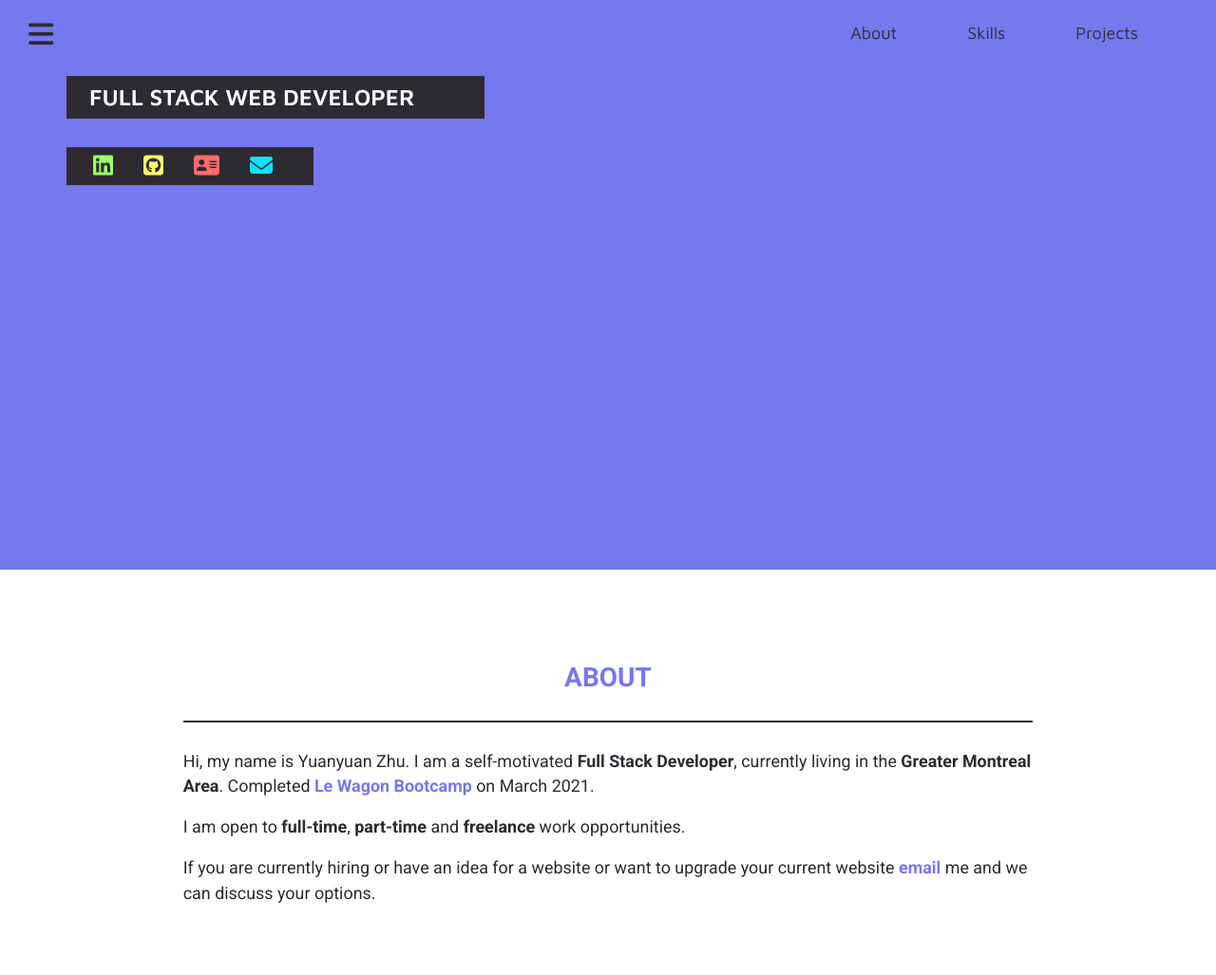
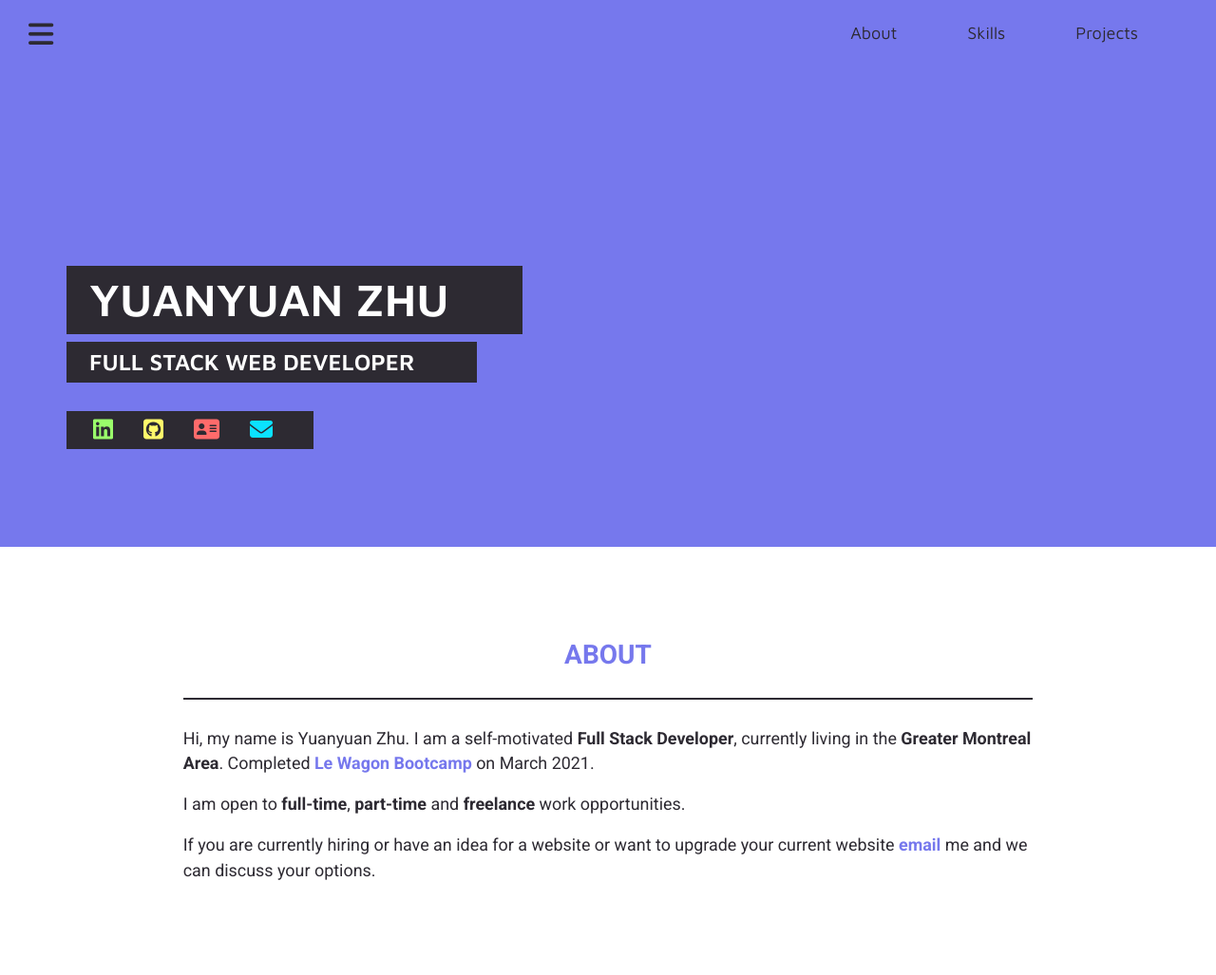
Before and after one commit to vivien-z/my-portfolio-zhu, a Rails app: page / in a window 1280 px wide. Shown: the top 1027 px of the page at 95% size. Run offline with Rails 7, Linux system fonts and the light colour scheme; style sheets or scripts are compiled from the project's sources; some libraries are stand-ins or nearby versions.

Commit message:
changed measurement from px to em for banner

```diff
--- a/app/assets/stylesheets/components/_banner.scss
+++ b/app/assets/stylesheets/components/_banner.scss
@@ -1,28 +1,26 @@
+/* ================
+  banner style
+=================*/
 .banner {
-  height: 600px;
+  height: 36em; // 560px
   background: $m-color;
+  .header{
+    padding-top: 17.5em; //280px
+  }
 }
 
-.header{
-  padding-top: 280px;
-}
-
-// font style
+/*----banner font----*/
 .banner h1 {
   font-family: $my-font-h;
   font-weight: 600;
-  font-size: 50px;
-  padding: 6px 24px;
-  width: 480px;
-  &:hover {
-    width: 540px;
-    padding-left: 50px;
-  }
+  font-size: 3rem; //50px
+  padding: 0.15em 1em 0.15em 0.5em;
+  width: 10em; // 480px
 }
 
 .banner h4 {
   font-family: $my-font-h;
   font-weight: 600;
-  padding: 8px 24px;
-  width: 440px;
+  padding: 0.3em 1em 0.3em 1em;
+  width: 18em; //432px
 }
--- a/app/assets/stylesheets/pages/_home.scss
+++ b/app/assets/stylesheets/pages/_home.scss
@@ -1,5 +1,5 @@
 /* ================
-block style
+  block style
 =================*/
 .block {
   p {
@@ -83,7 +83,7 @@
 }
 
 // Smallest device
-@media (min-width: 100px) and (max-width: 575px) {
+@media (min-width: 100px) and (max-width: 576px) {
   .skill-list {
     flex-direction: column;
     align-items: center;
@@ -93,7 +93,7 @@
   }
 }
 
-// project block
+/*----PROJECT block----*/
  .content.project{
   margin: 120px auto 130px;
  }
```
